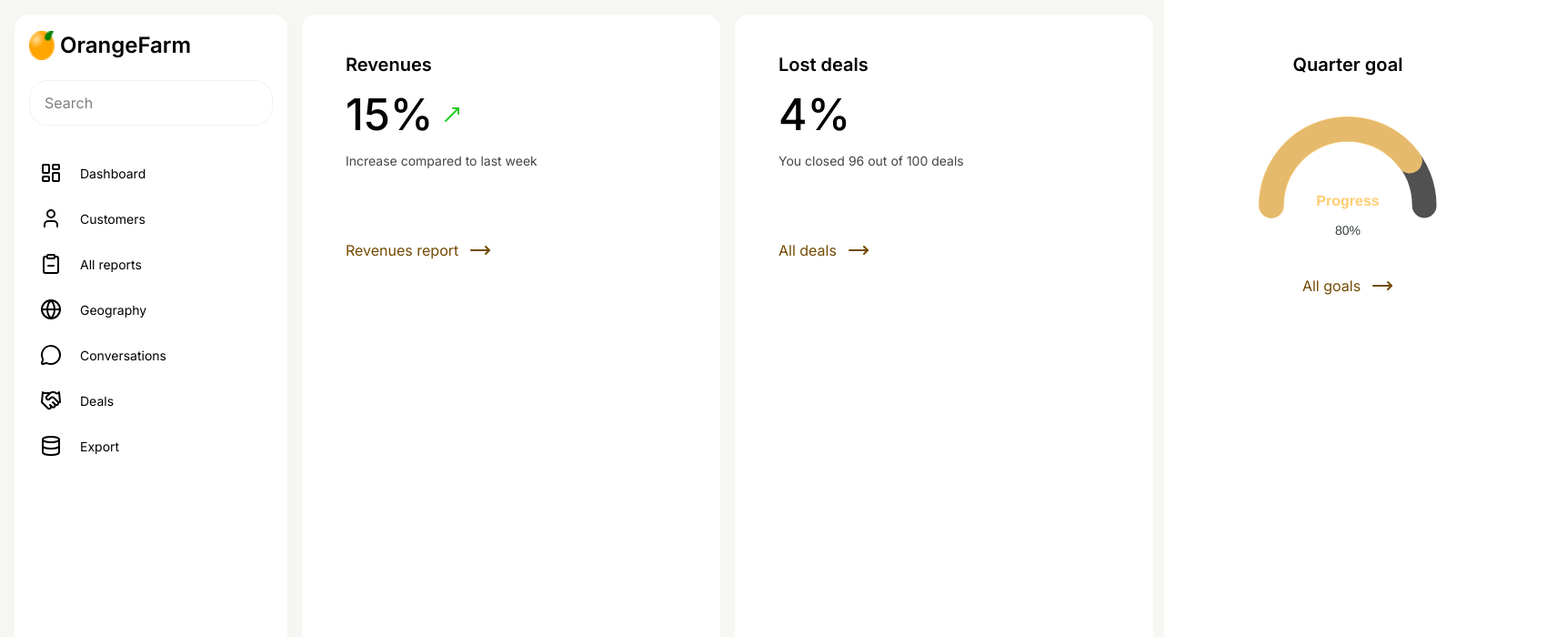
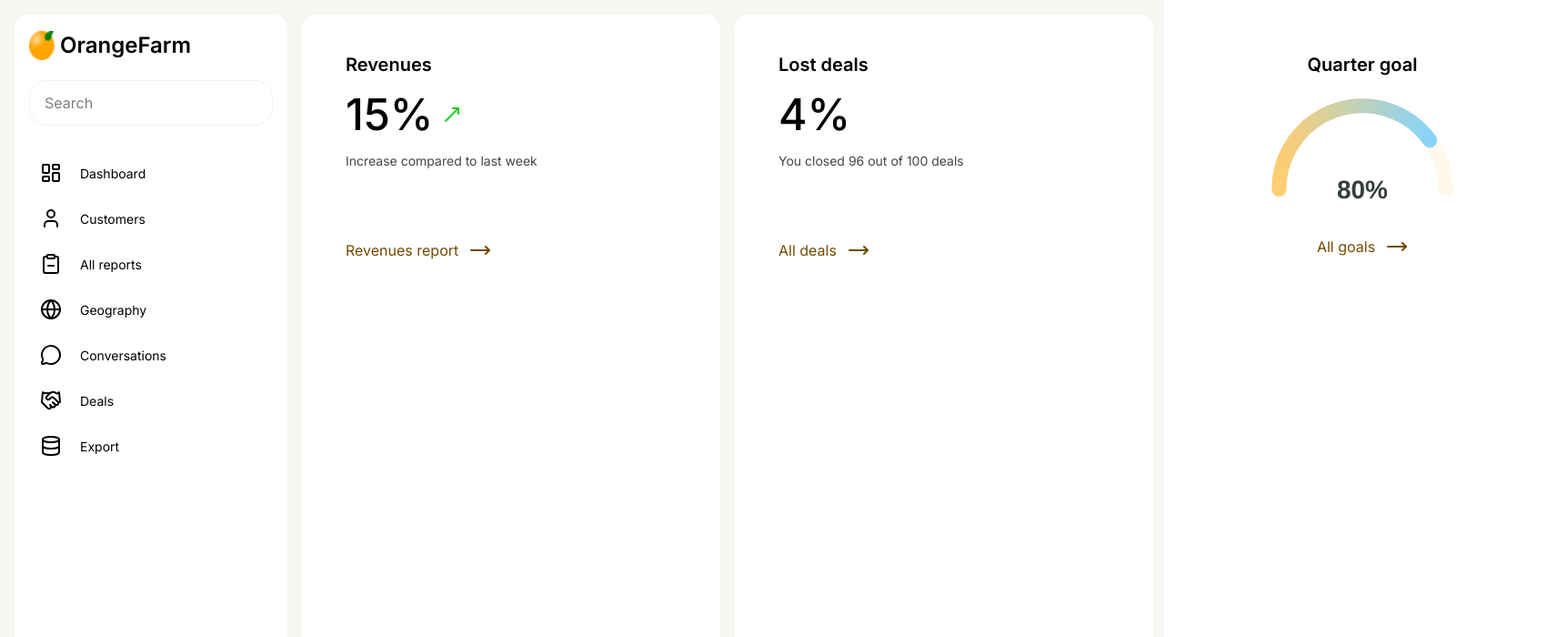
Before and after one commit to corebyte56/React-Dashboard, a React (Vite) app: page / in a window 1280 px wide. Shown: the top 700 px of the page at 91% size, 1712 px wide, since content can reach past the window. Built offline with nearby package versions, Linux system fonts and the light colour scheme.

Commit message:
Update chart and improve layout structure

```diff
--- a/src/component/Stats-Cards/Quarter goal/QuarterGoalChart.jsx
+++ b/src/component/Stats-Cards/Quarter goal/QuarterGoalChart.jsx
@@ -2,30 +2,43 @@ import React from "react";
 import Chart from "react-apexcharts";
 
 const QuarterGoalChart = () => {
-  const chartOptions = (startAngle, endAngle) => ({
+  const chartOptions = (startAngle, endAngle, value) => ({
     chart: {
-      height: 280,
+      height: 260,
       type: "radialBar",
+      toolbar: { show: false },
     },
-    series: [67],
+
+    series: [value],
+
     colors: ["#FFCD71"],
+
     plotOptions: {
       radialBar: {
         startAngle: startAngle,
         endAngle: endAngle,
+
+        hollow: {
+          size: "65%",
+        },
+
         track: {
-          background: "#333",
-          startAngle: startAngle,
-          endAngle: endAngle,
-          hollow: {
-      size: "70%",
-    },
-    track: {
-      background: "#333",
+          background: "#FFF7E8",
         },
+
         dataLabels: {
-          name: { show: false },
-          value: { fontSize: "30px", show: true },
+          name: {
+            show: false,
+          },
+          value: {
+            show: true,
+            fontSize: "28px",
+            fontWeight: 600,
+            offsetY: 10, //
+            formatter: function (val) {
+              return val + "%";
+            },
+          },
         },
       },
     },
@@ -35,23 +48,33 @@ const QuarterGoalChart = () => {
       gradient: {
         shade: "dark",
         type: "horizontal",
-        gradientToColors: ["#FFCD71"],
+        gradientToColors: ["#87D4F9"],
         stops: [0, 100],
       },
     },
-},
-    stroke: { lineCap: "round" },
+
+    stroke: {
+      lineCap: "round",
+    },
+
     labels: ["Progress"],
   });
 
   return (
-    <div className="flex gap-6">
-      <Chart
-        options={chartOptions(-90, 90)}
-        series={[80]}
-        type="radialBar"
-        height={280}
-      />
+    <div className="flex flex-wrap justify-center items-center gap-6 p-4">
+
+
+
+      <div className="hover:scale-105 transition duration-300">
+        <Chart
+          options={chartOptions(-90, 90, 50)}
+          series={[80]}
+          type="radialBar"
+          height={260}
+        />
+      </div>
+
+
     </div>
   );
 };
--- a/src/component/Stats-Cards/Quarter goal/Quartergoal.jsx
+++ b/src/component/Stats-Cards/Quarter goal/Quartergoal.jsx
@@ -3,16 +3,21 @@ import QuarterGoalHeader from "./QuarterGoalHeader";
 import QuarterGoalChart from "./QuarterGoalChart";
 import AllGoal from "./AllGoal";
 
+
 const Quartergoal = () => {
   return (
-    <div className="bg-white px-6 py-5 rounded-2xl w-fit">
-      <div className="flex flex-col items-center px-6 py-5 ">
+    <div className="bg-white px-6 py-5 rounded-2xl w-fit items-center text-center">
+      <div className="flex flex-col items-center px-6 py-5">
         <QuarterGoalHeader />
+        <div className="-mt-6">
+            <QuarterGoalChart />
+        </div>
 
-            <QuarterGoalChart />
-        <AllGoal />
+        <div className="-mt-6">
+            <AllGoal />
+        </div>
+      </div>
 
-      </div>
     </div>
   );
 };
```
